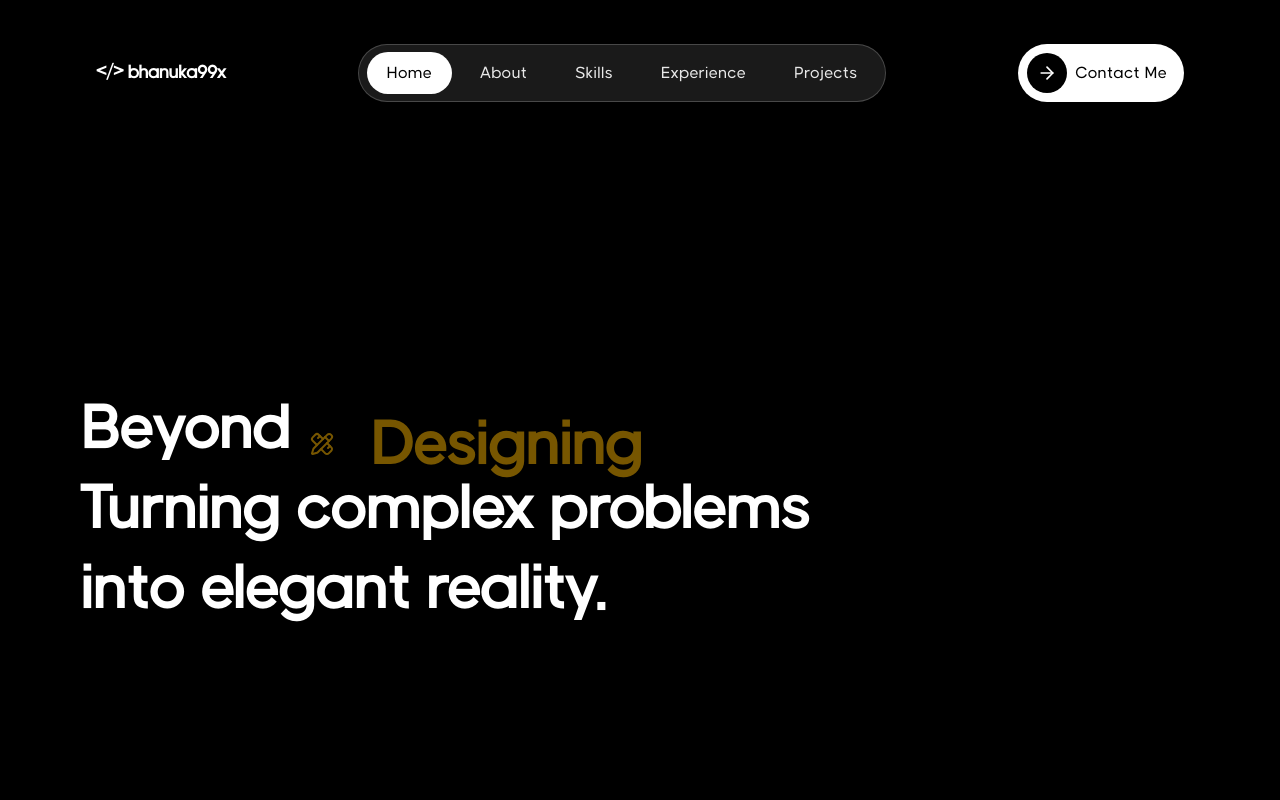
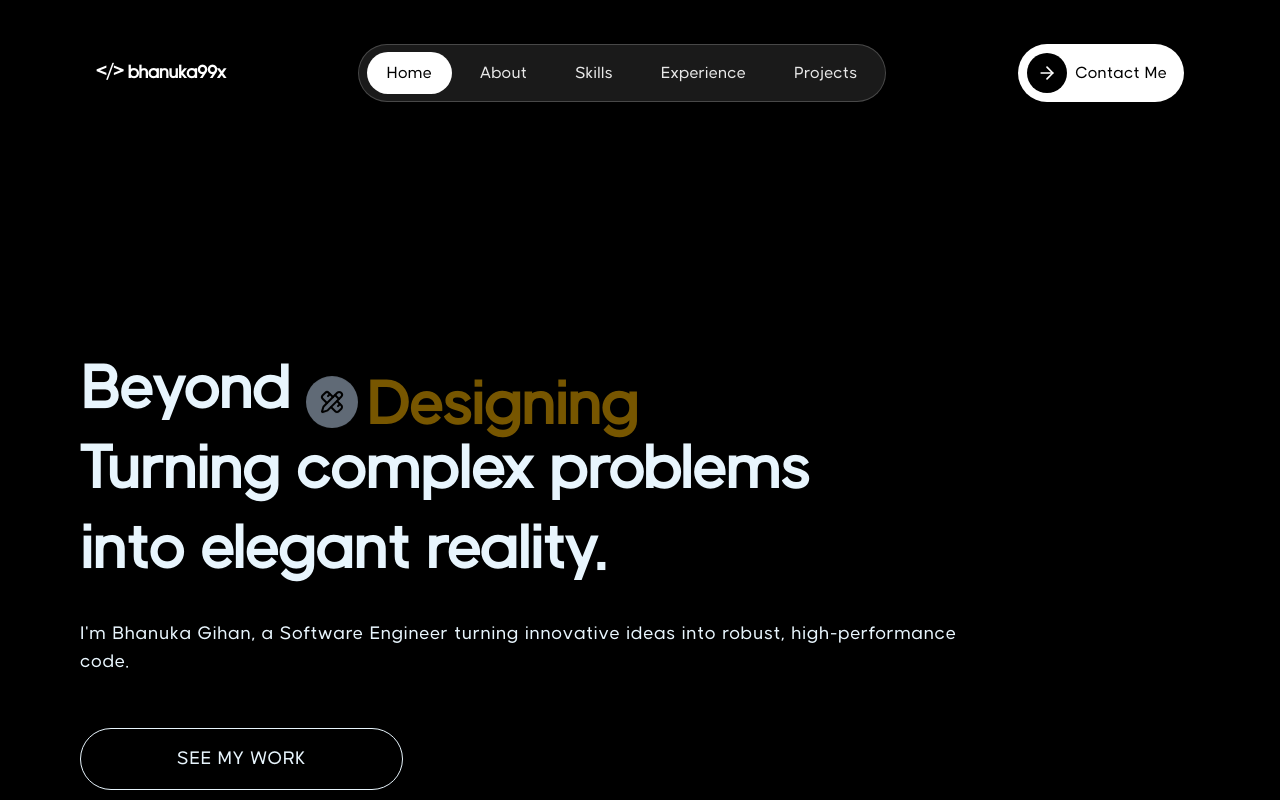
Before and after one commit to bhanuka99x/my-portfolio, a Next.js app in the folder frontend/: page / in a window 1280 px wide. Built offline with nearby package versions, Linux system fonts and the light colour scheme.

Commit message:
fix: Refactor Hero component for improved readability and animation effects

```diff
--- a/frontend/src/app/Hero/page.tsx
+++ b/frontend/src/app/Hero/page.tsx
@@ -1,64 +1,85 @@
-import { section } from "framer-motion/client"
+import { section } from "framer-motion/client";
 import { motion } from "framer-motion";
-import { NotebookPen,PencilRuler,Code,Bug,Warehouse } from "lucide-react";
+import { NotebookPen, PencilRuler, Code, Bug, Warehouse } from "lucide-react";
 
 import { dynamicWord } from "@/src/types";
 
 export default function Home() {
-
   const dynamicWords: dynamicWord[] = [
-    {id:1, icon: <NotebookPen />, word: "Planning" },
-    {id:2, icon: <PencilRuler />, word: "Designing" },
-    {id:3, icon: <Code />, word: "Coding" },
-    {id:4, icon: <Bug />, word: "Testing" },
-    {id:5, icon: <Warehouse />, word: "Deploying" }
-  ]
+    { id: 1, icon: <NotebookPen />, word: "Planning" },
+    { id: 2, icon: <PencilRuler />, word: "Designing" },
+    { id: 3, icon: <Code />, word: "Coding" },
+    { id: 4, icon: <Bug />, word: "Testing" },
+    { id: 5, icon: <Warehouse />, word: "Deploying" },
+  ];
   return (
     <section className="">
       <div className="relative max-w-[1920px]  lg:h-[700px] md:h-screen h-screen mx-auto justify-center items-center transform transition-all duration-500 ">
         {/* <video src="/videos/hero.mp4" className="absolute lg:mt-35 md:mt-0 mt-0 w-full h-full rounded-4xl object-cover opacity-10 transition-all duration-300" autoPlay loop muted></video> */}
         <div className="relative z-10 flex items-start justify-start h-full">
-      <div className=" text-white font-bilmond text-6xl font-semibold lg:pl-20 md:pl-10 pl-5 lg:pt-100 md:pt-40 pt-32 space-y-5">
-
-          <h1>Beyond
-            <span className="inline-block relative h-12 ml-5 pt-4 ">
+          <div className=" text-[#e8f5fd] font-bilmond text-6xl lg:pl-20 md:pl-10 pl-5 lg:pt-90 md:pt-40 pt-32 space-y-5">
+            <h1 className="font-semibold">
+              Beyond
+              <span className="inline-block relative h-12 ml-4 ">
                 {dynamicWords.map((item) => (
                   <motion.span
-              initial={{opacity:0, y:20}}
-              animate={{opacity: [0, 1, 1, 0], y: [30, 0, 0, -30]}}
+                    key={item.id}
+                    initial={{ opacity: 0, y: 20 }}
+                    animate={{ opacity: [0, 1, 1, 0], y: [30, 0, 0, -30] }}
                     transition={{
                       duration: 3,
-                ease:"easeInOut",
-                repeat:Infinity,
+                      ease: "easeInOut",
+                      repeat: Infinity,
                       delay: (item.id - 1) * 3,
-                repeatDelay: (dynamicWords.length - 1) * 3
+                      repeatDelay: (dynamicWords.length - 1) * 3,
                     }}
-              key={item.id}
-              className="text-amber-400  absolute w-5 h-5 left-0"
-              > {item.icon} </motion.span>
+                    className="
+        absolute left-0
+        w-13 h-13
+        flex items-center justify-center
+        rounded-full
+        bg-[#d0e6ff]
+
+        text-black
+        backdrop-blur-sm
+      "
+                  >
+                    {item.icon}
+                  </motion.span>
                 ))}
-
               </span>
               <span className="inline-block relative w-40 h-12 ml-15">
                 {dynamicWords.map((item) => (
                   <motion.span
-              initial={{opacity:0, y:20}}
-              animate={{opacity: [0, 1, 1, 0], y: [30, 0, 0, -30]}}
+                    initial={{ opacity: 0, y: 20 }}
+                    animate={{ opacity: [0, 1, 1, 0], y: [30, 0, 0, -30] }}
                     transition={{
                       duration: 3,
-                ease:"easeInOut",
-                repeat:Infinity,
+                      ease: "easeInOut",
+                      repeat: Infinity,
                       delay: (item.id - 1) * 3,
-                repeatDelay: (dynamicWords.length - 1) * 3
+                      repeatDelay: (dynamicWords.length - 1) * 3,
                     }}
                     key={item.id}
                     className="text-amber-400 absolute left-0"
-              > {item.word} </motion.span>
+                  >
+                    {" "}
+                    {item.word}{" "}
+                  </motion.span>
                 ))}
               </span>
             </h1>
-          <h1>Turning complex problems</h1>
-          <h1>into elegant reality.</h1>
+            <h1 className="font-semibold">Turning complex problems</h1>
+            <h1 className="font-semibold">into elegant reality.</h1>
+            <div className=" ">
+              <p className="text-lg mt-10 max-w-4xl tracking-wider">
+                I'm Bhanuka Gihan, a Software Engineer turning innovative ideas into robust, high-performance code.
+              </p>
+            </div>
+
+            <div className="mt-10">
+              <button className="border py-4 px-24 lg:text-lg tracking-wider rounded-full">SEE MY WORK</button>
+            </div>
           </div>
         </div>
       </div>
```
Lines whose indentation alone changed are shown as unchanged.
